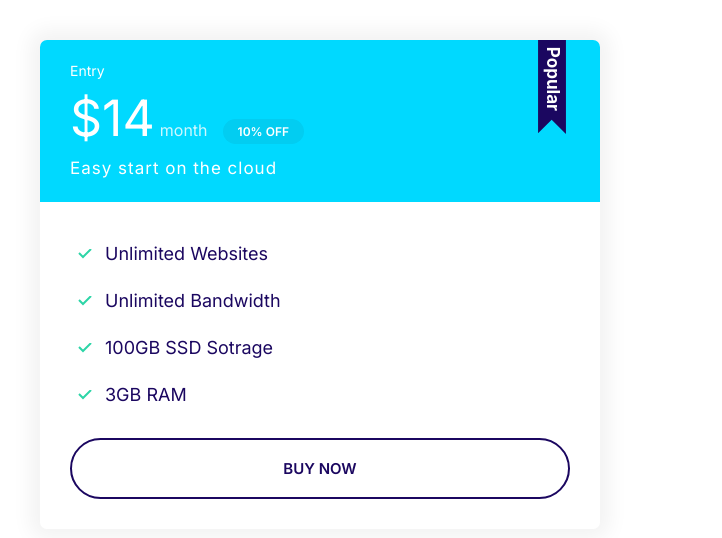
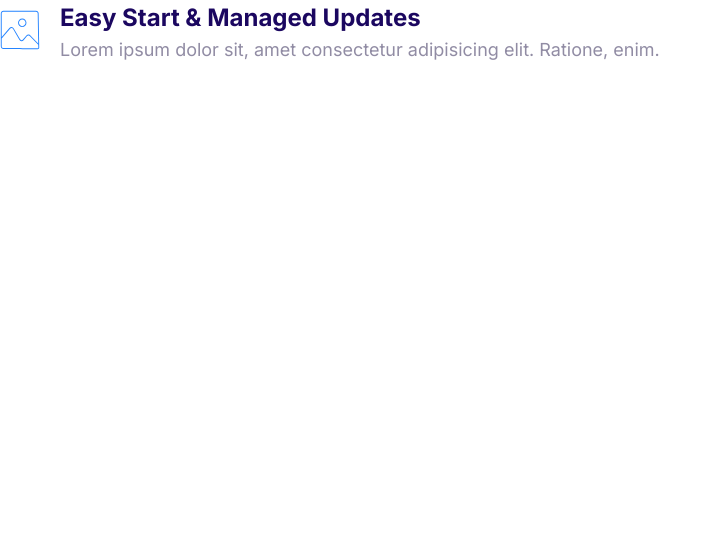
Before and after one commit to Reimi-S/moshfy-test, a plain HTML site: page project.html in a window 1280 px wide. Shown: the whole page, without its empty margins (0-722 px from the left). Drawn offline with Linux system fonts and the light colour scheme.

Commit message:
Build media components

```diff
--- a/css/project1.css
+++ b/css/project1.css
@@ -358,3 +358,20 @@ a {
     font-size: 1.7rem;
   }
 }
+
+/* Media */
+.media {
+  display: flex;
+}
+
+.media__title {
+  margin: 0;
+}
+
+.media__body {
+  margin: 0 2rem;
+}
+
+.media__image {
+  margin-top: 1rem;
+}
--- a/project.html
+++ b/project.html
@@ -14,26 +14,18 @@
     <link rel="stylesheet" href="css/normalize.css" />
   </head>
   <body>
-    <div style="width: 50%; padding: 4rem">
-      <div class="plan plan--popular">
-        <div class="card card--secondary">
-          <header class="card__header">
-            <h3 class="plan__name">Entry</h3>
-            <span class="plan__price">$14</span>
-            <span class="plan__billing-cycle">month</span>
-            <span class="badge badge--secondary badge--small">10% OFF</span>
-            <span class="plan__description">Easy start on the cloud</span>
-          </header>
-          <div class="card__body">
-            <ul class="list list--tick">
-              <li class="list__item">Unlimited Websites</li>
-              <li class="list__item">Unlimited Bandwidth</li>
-              <li class="list__item">100GB SSD Sotrage</li>
-              <li class="list__item">3GB RAM</li>
-            </ul>
-            <button class="btn btn--outline btn--block">Buy Now</button>
-          </div>
-        </div>
+    <div class="media">
+      <div class="media__image">
+        <svg class="icon icon--primary">
+          <use xlink:href="images/sprite.svg#snap"></use>
+        </svg>
+      </div>
+      <div class="media__body">
+        <h3 class="media__title">Easy Start & Managed Updates</h3>
+        <p>
+          Lorem ipsum dolor sit, amet consectetur adipisicing elit. Ratione,
+          enim.
+        </p>
       </div>
     </div>
   </body>
```
Also changed, not shown: components/media.html (added, +13 -0 lines).
